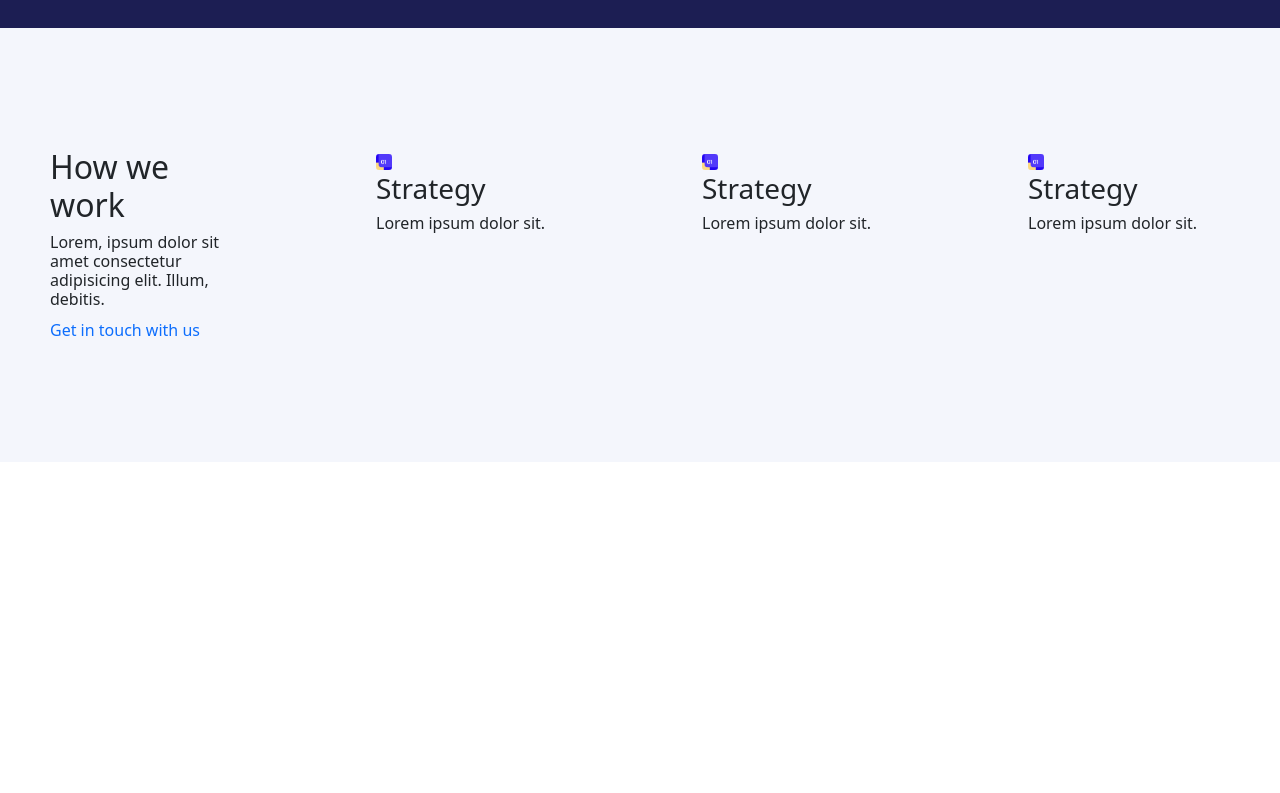
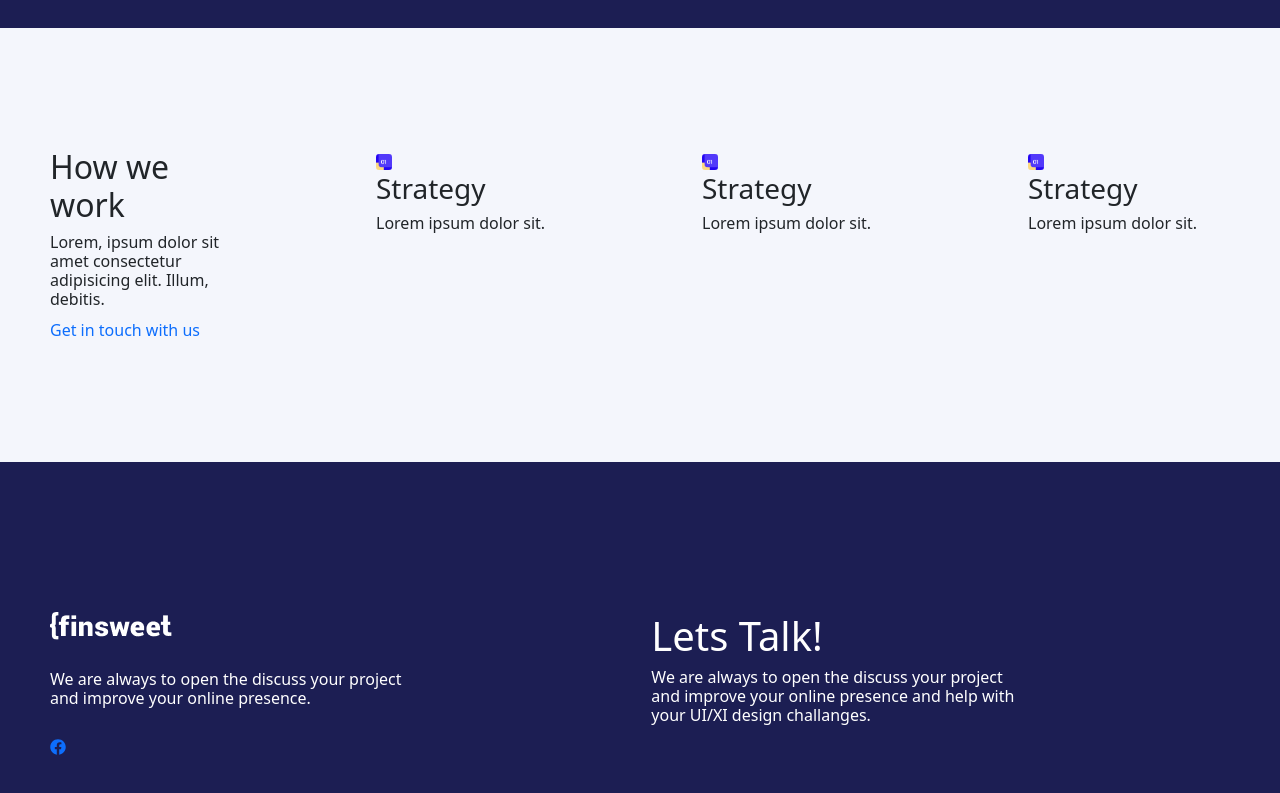
Before and after one commit to ablusur/r-building, a React (Vite) app: page / in a window 1280 px wide. Shown: the part 391-1184 px from the top of the page. Before the commit the page ends 853 px from the top, so only its background shows below. Built offline with nearby package versions, Linux system fonts and the light colour scheme.

Commit message:
icon-footer

```diff
--- a/package.json
+++ b/package.json
@@ -13,7 +13,8 @@
     "bootstrap": "^5.3.3",
     "react": "^18.2.0",
     "react-bootstrap": "^2.10.2",
-    "react-dom": "^18.2.0"
+    "react-dom": "^18.2.0",
+    "react-icons": "^5.2.1"
   },
   "devDependencies": {
     "@types/react": "^18.2.66",
--- a/src/App.jsx
+++ b/src/App.jsx
@@ -1,5 +1,6 @@
 import Menu from "./components/Menu"
 import Baaner from "./components/baaner/Baaner"
+import Footer from "./components/footer/Footer"
 import Works from "./components/work/Works"
 
 function App() {
@@ -10,6 +11,7 @@ function App() {
   <Menu/>
   <Baaner/>
   <Works/>
+  <Footer/>
   </>
 
   )
--- a/src/components/footer/Footer.jsx
+++ b/src/components/footer/Footer.jsx
@@ -0,0 +1,33 @@
+import React from 'react'
+import "./footer.css"
+import { Col, Container, Row } from 'react-bootstrap'
+import Logo from "../../assets/logo.png"
+import { FaFacebook } from "react-icons/fa";
+
+const Footer = () => {
+  return (
+    <footer>
+        <Container-fluid>
+            <Row className='footer_main'>
+                <Col lg={4}>
+                    <div className="footer_left">
+                        <img src={Logo}alt="" />
+                        <h6>We are always to open the discuss your project and improve your online presence.</h6>
+                    </div>
+                </Col>
+                <Col lg={8}>
+                    <div className="footer_right">
+                        <h1>Lets Talk!</h1>
+                        <h6>We are always to open the discuss your project and improve your online presence and help with your UI/XI design challanges.</h6>
+                    </div>
+                </Col>
+                <a href=""><FaFacebook/></a>
+
+            </Row>
+
+        </Container-fluid>
+    </footer>
+  )
+}
+
+export default Footer
--- a/src/components/footer/footer.css
+++ b/src/components/footer/footer.css
@@ -0,0 +1,18 @@
+.footer_main {
+  background-color: #1c1e53;
+  padding: 150px 50px;
+}
+.footer_left h6 {
+  color: white;
+  margin-top: 30px;
+}
+.footer_right {
+  padding: 0px 200px;
+}
+.footer_right h1,
+h6 {
+  color: #fff;
+}
+.footer_right h6 {
+  color: #fff;
+}
```
Also changed, not shown: 1 other file (tests, documents, lock files or other folders).
